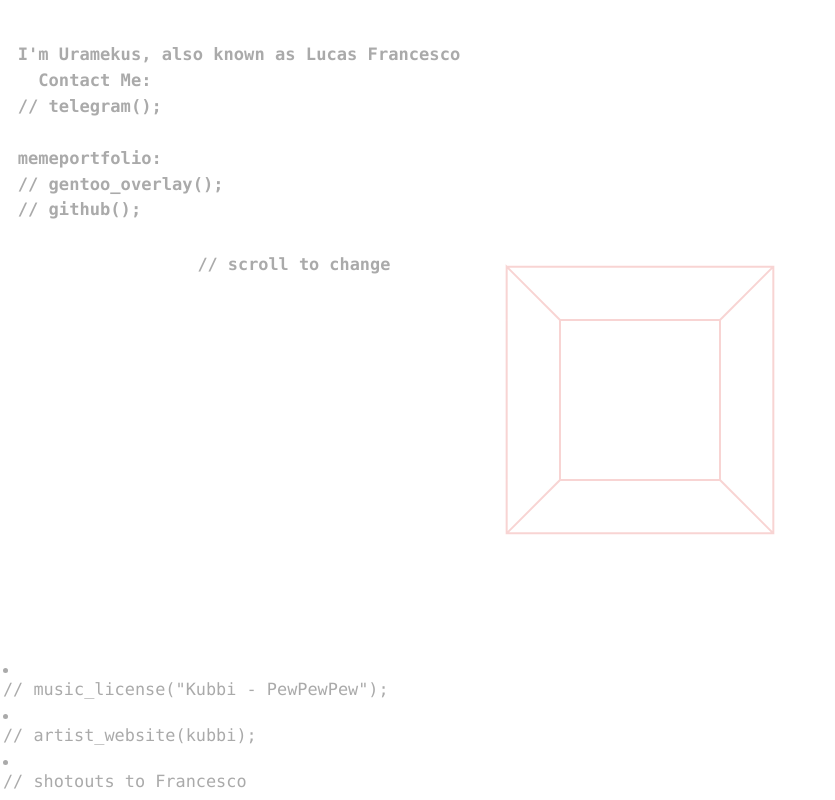
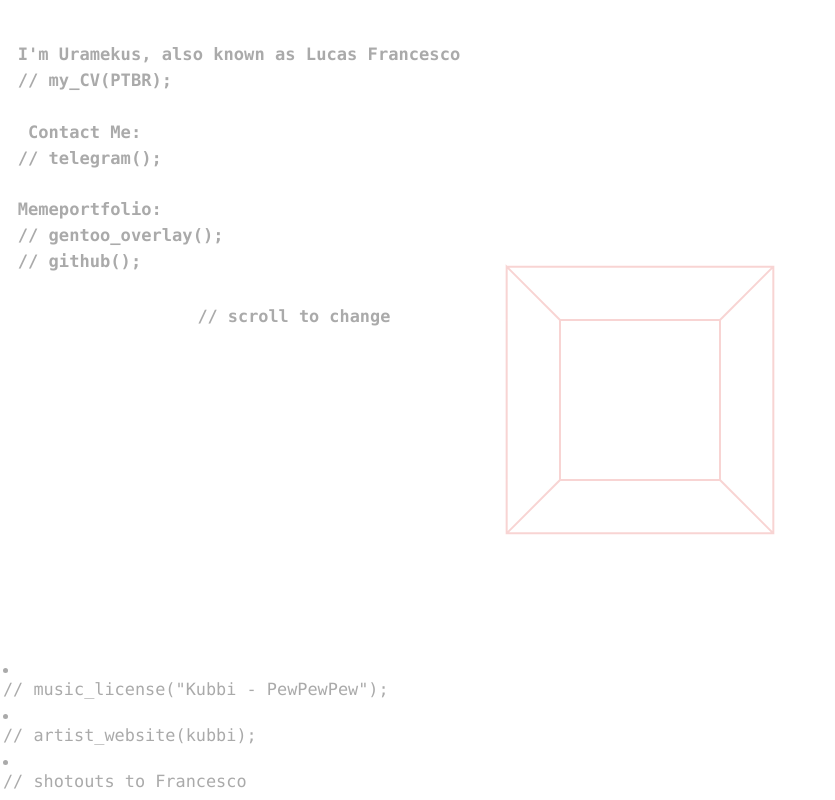
Before and after one commit to Uramekus/Uramekus.github.io, a website: page index.html in a window 1280 px wide. Shown: the whole page, without its empty margins (0-835 px from the left). Drawn offline with Linux system fonts and the light colour scheme; no server answers.

Commit message:
addcv_gambi

```diff
--- a/index.html
+++ b/index.html
@@ -22,10 +22,12 @@
     <ul>
       <li>&nbsp;</li>
       <li>I'm Uramekus, also known as Lucas Francesco</li>
-      <li>&nbsp; Contact Me:</li>
+      <li><a target="_blank" href="cv.pdf"><span>// </span>my_CV(PTBR);</a></li>
+      <li>&nbsp;</li>
+      <li>&nbsp;Contact Me:</li>
       <li><a target="_blank" href="https://t.me/Uramekus"><span>// </span>telegram();</a></li>
       <li>&nbsp;</li>
-      <li>memeportfolio:</li>
+      <li>Memeportfolio:</li>
       <li><a target="_blank" href="https://git.sr.ht/~uramekus/uramekus-overlay"><span>// </span>gentoo_overlay();</a></li>
       <li><a target="_blank" href="https://github.com/Uramekus"><span>// </span>github();</a></li>
       <li>
```
